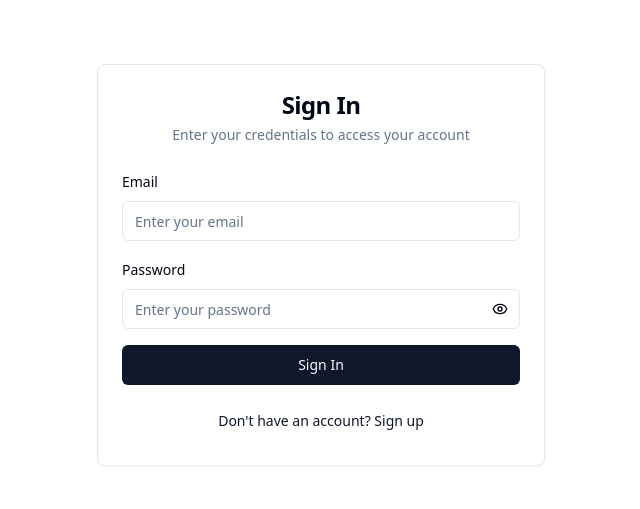
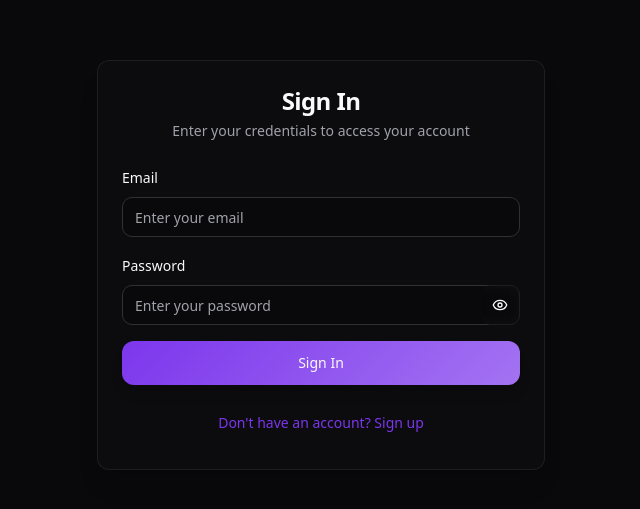
Before and after one commit to drewking19/emp-visionary-suite, a React (Vite) app: page /auth in a window 1280 px wide. Shown: the part 135-644 px from the top of the page, without its empty margins (319-959 px from the left). Built offline with nearby package versions, Linux system fonts and the light colour scheme.

Commit message:
Refine UI/UX
Improve the user interface and experience by adding premium styling and addressing the all-white design.

```diff
--- a/src/components/ui/button.tsx
+++ b/src/components/ui/button.tsx
@@ -5,25 +5,26 @@ import { cva, type VariantProps } from "class-variance-authority"
 import { cn } from "@/lib/utils"
 
 const buttonVariants = cva(
-  "inline-flex items-center justify-center gap-2 whitespace-nowrap rounded-md text-sm font-medium ring-offset-background transition-colors focus-visible:outline-none focus-visible:ring-2 focus-visible:ring-ring focus-visible:ring-offset-2 disabled:pointer-events-none disabled:opacity-50 [&_svg]:pointer-events-none [&_svg]:size-4 [&_svg]:shrink-0",
+  "inline-flex items-center justify-center gap-2 whitespace-nowrap rounded-lg text-sm font-medium ring-offset-background transition-all duration-300 focus-visible:outline-none focus-visible:ring-2 focus-visible:ring-ring focus-visible:ring-offset-2 disabled:pointer-events-none disabled:opacity-50 [&_svg]:pointer-events-none [&_svg]:size-4 [&_svg]:shrink-0",
   {
     variants: {
       variant: {
-        default: "bg-primary text-primary-foreground hover:bg-primary/90",
+        default: "btn-premium text-primary-foreground shadow-lg hover:shadow-xl",
         destructive:
-          "bg-destructive text-destructive-foreground hover:bg-destructive/90",
+          "bg-destructive text-destructive-foreground hover:bg-destructive/90 shadow-lg hover:shadow-xl hover:-translate-y-0.5",
         outline:
-          "border border-input bg-background hover:bg-accent hover:text-accent-foreground",
+          "border border-input bg-card/50 backdrop-blur-sm hover:bg-accent hover:text-accent-foreground shadow-md hover:shadow-lg hover:-translate-y-0.5",
         secondary:
-          "bg-secondary text-secondary-foreground hover:bg-secondary/80",
-        ghost: "hover:bg-accent hover:text-accent-foreground",
+          "bg-secondary text-secondary-foreground hover:bg-secondary/80 shadow-md hover:shadow-lg hover:-translate-y-0.5",
+        ghost: "hover:bg-accent/50 hover:text-accent-foreground backdrop-blur-sm",
         link: "text-primary underline-offset-4 hover:underline",
+        premium: "bg-gradient-to-r from-accent to-primary text-primary-foreground shadow-xl hover:shadow-2xl hover:-translate-y-1 hover:scale-105",
       },
       size: {
-        default: "h-10 px-4 py-2",
-        sm: "h-9 rounded-md px-3",
-        lg: "h-11 rounded-md px-8",
-        icon: "h-10 w-10",
+        default: "h-11 px-6 py-2",
+        sm: "h-9 rounded-md px-4",
+        lg: "h-12 rounded-lg px-8",
+        icon: "h-11 w-11",
       },
     },
     defaultVariants: {
--- a/src/components/ui/card.tsx
+++ b/src/components/ui/card.tsx
@@ -9,7 +9,7 @@ const Card = React.forwardRef<
   <div
     ref={ref}
     className={cn(
-      "rounded-lg border bg-card text-card-foreground shadow-sm",
+      "glass-card rounded-xl text-card-foreground shadow-xl animate-fade-in",
       className
     )}
     {...props}
--- a/src/index.css
+++ b/src/index.css
@@ -8,89 +8,87 @@ All colors MUST be HSL.
 
 @layer base {
   :root {
-    --background: 0 0% 100%;
-    --foreground: 222.2 84% 4.9%;
+    /* Premium color palette */
+    --background: 240 10% 3.9%;
+    --foreground: 0 0% 98%;
 
-    --card: 0 0% 100%;
-    --card-foreground: 222.2 84% 4.9%;
+    --card: 240 10% 5.9%;
+    --card-foreground: 0 0% 98%;
 
-    --popover: 0 0% 100%;
-    --popover-foreground: 222.2 84% 4.9%;
+    --popover: 240 10% 5.9%;
+    --popover-foreground: 0 0% 98%;
 
-    --primary: 222.2 47.4% 11.2%;
-    --primary-foreground: 210 40% 98%;
+    --primary: 263 83% 57%;
+    --primary-foreground: 0 0% 98%;
+    --primary-glow: 263 83% 70%;
 
-    --secondary: 210 40% 96.1%;
-    --secondary-foreground: 222.2 47.4% 11.2%;
+    --secondary: 240 5% 84%;
+    --secondary-foreground: 240 10% 3.9%;
 
-    --muted: 210 40% 96.1%;
-    --muted-foreground: 215.4 16.3% 46.9%;
+    --muted: 240 5% 26%;
+    --muted-foreground: 240 5% 65%;
 
-    --accent: 210 40% 96.1%;
-    --accent-foreground: 222.2 47.4% 11.2%;
+    --accent: 142 76% 36%;
+    --accent-foreground: 0 0% 98%;
 
-    --destructive: 0 84.2% 60.2%;
-    --destructive-foreground: 210 40% 98%;
+    --destructive: 0 75% 60%;
+    --destructive-foreground: 0 0% 98%;
 
-    --border: 214.3 31.8% 91.4%;
-    --input: 214.3 31.8% 91.4%;
-    --ring: 222.2 84% 4.9%;
+    --border: 240 6% 20%;
+    --input: 240 6% 20%;
+    --ring: 263 83% 57%;
 
-    --radius: 0.5rem;
+    --radius: 0.75rem;
 
-    --sidebar-background: 0 0% 98%;
+    /* Premium gradients */
+    --gradient-primary: linear-gradient(135deg, hsl(263 83% 57%), hsl(263 83% 70%));
+    --gradient-secondary: linear-gradient(135deg, hsl(240 10% 5.9%), hsl(240 5% 26%));
+    --gradient-accent: linear-gradient(135deg, hsl(142 76% 36%), hsl(142 76% 50%));
 
-    --sidebar-foreground: 240 5.3% 26.1%;
+    /* Premium shadows */
+    --shadow-elegant: 0 10px 30px -10px hsl(263 83% 57% / 0.3);
+    --shadow-glow: 0 0 40px hsl(263 83% 70% / 0.4);
+    --shadow-card: 0 4px 20px -2px hsl(240 10% 3.9% / 0.8);
 
-    --sidebar-primary: 240 5.9% 10%;
-
+    /* Sidebar */
+    --sidebar-background: 240 10% 3.9%;
+    --sidebar-foreground: 0 0% 98%;
+    --sidebar-primary: 263 83% 57%;
     --sidebar-primary-foreground: 0 0% 98%;
-
-    --sidebar-accent: 240 4.8% 95.9%;
-
-    --sidebar-accent-foreground: 240 5.9% 10%;
-
-    --sidebar-border: 220 13% 91%;
-
-    --sidebar-ring: 217.2 91.2% 59.8%;
+    --sidebar-accent: 240 6% 20%;
+    --sidebar-accent-foreground: 0 0% 98%;
+    --sidebar-border: 240 6% 20%;
+    --sidebar-ring: 263 83% 57%;
   }
 
-  .dark {
-    --background: 222.2 84% 4.9%;
-    --foreground: 210 40% 98%;
-
-    --card: 222.2 84% 4.9%;
-    --card-foreground: 210 40% 98%;
-
-    --popover: 222.2 84% 4.9%;
-    --popover-foreground: 210 40% 98%;
-
-    --primary: 210 40% 98%;
-    --primary-foreground: 222.2 47.4% 11.2%;
-
-    --secondary: 217.2 32.6% 17.5%;
-    --secondary-foreground: 210 40% 98%;
-
-    --muted: 217.2 32.6% 17.5%;
-    --muted-foreground: 215 20.2% 65.1%;
-
-    --accent: 217.2 32.6% 17.5%;
-    --accent-foreground: 210 40% 98%;
-
-    --destructive: 0 62.8% 30.6%;
-    --destructive-foreground: 210 40% 98%;
-
-    --border: 217.2 32.6% 17.5%;
-    --input: 217.2 32.6% 17.5%;
-    --ring: 212.7 26.8% 83.9%;
-    --sidebar-background: 240 5.9% 10%;
-    --sidebar-foreground: 240 4.8% 95.9%;
-    --sidebar-primary: 224.3 76.3% 48%;
-    --sidebar-primary-foreground: 0 0% 100%;
-    --sidebar-accent: 240 3.7% 15.9%;
-    --sidebar-accent-foreground: 240 4.8% 95.9%;
-    --sidebar-border: 240 3.7% 15.9%;
-    --sidebar-ring: 217.2 91.2% 59.8%;
+  .light {
+    --background: 0 0% 100%;
+    --foreground: 240 10% 3.9%;
+    --card: 0 0% 100%;
+    --card-foreground: 240 10% 3.9%;
+    --popover: 0 0% 100%;
+    --popover-foreground: 240 10% 3.9%;
+    --primary: 263 83% 57%;
+    --primary-foreground: 0 0% 98%;
+    --secondary: 240 4.8% 95.9%;
+    --secondary-foreground: 240 5.9% 10%;
+    --muted: 240 4.8% 95.9%;
+    --muted-foreground: 240 3.8% 46.1%;
+    --accent: 142 76% 36%;
+    --accent-foreground: 0 0% 98%;
+    --destructive: 0 84.2% 60.2%;
+    --destructive-foreground: 0 0% 98%;
+    --border: 240 5.9% 90%;
+    --input: 240 5.9% 90%;
+    --ring: 263 83% 57%;
+    --sidebar-background: 0 0% 98%;
+    --sidebar-foreground: 240 5.3% 26.1%;
+    --sidebar-primary: 263 83% 57%;
+    --sidebar-primary-foreground: 0 0% 98%;
+    --sidebar-accent: 240 4.8% 95.9%;
+    --sidebar-accent-foreground: 240 5.9% 10%;
+    --sidebar-border: 240 5.9% 90%;
+    --sidebar-ring: 263 83% 57%;
   }
 }
 
@@ -101,5 +99,61 @@ All colors MUST be HSL.
 
   body {
     @apply bg-background text-foreground;
+    background: linear-gradient(135deg, hsl(var(--background)), hsl(240 10% 6%));
+    min-height: 100vh;
+  }
+
+  /* Premium glass morphism effects */
+  .glass-card {
+    background: hsl(var(--card) / 0.8);
+    backdrop-filter: blur(20px);
+    border: 1px solid hsl(var(--border) / 0.5);
+    box-shadow: var(--shadow-card);
+  }
+
+  /* Premium button styles */
+  .btn-premium {
+    background: var(--gradient-primary);
+    box-shadow: var(--shadow-elegant);
+    transition: all 0.3s cubic-bezier(0.4, 0, 0.2, 1);
+  }
+
+  .btn-premium:hover {
+    box-shadow: var(--shadow-glow);
+    transform: translateY(-2px);
+  }
+
+  /* Smooth animations */
+  .animate-fade-in {
+    animation: fadeIn 0.6s ease-out;
+  }
+
+  @keyframes fadeIn {
+    from {
+      opacity: 0;
+      transform: translateY(20px);
+    }
+    to {
+      opacity: 1;
+      transform: translateY(0);
+    }
+  }
+
+  /* Premium scrollbar */
+  ::-webkit-scrollbar {
+    width: 8px;
+  }
+
+  ::-webkit-scrollbar-track {
+    background: hsl(var(--muted));
+  }
+
+  ::-webkit-scrollbar-thumb {
+    background: hsl(var(--primary));
+    border-radius: 4px;
+  }
+
+  ::-webkit-scrollbar-thumb:hover {
+    background: hsl(var(--primary-glow));
   }
 }
```
